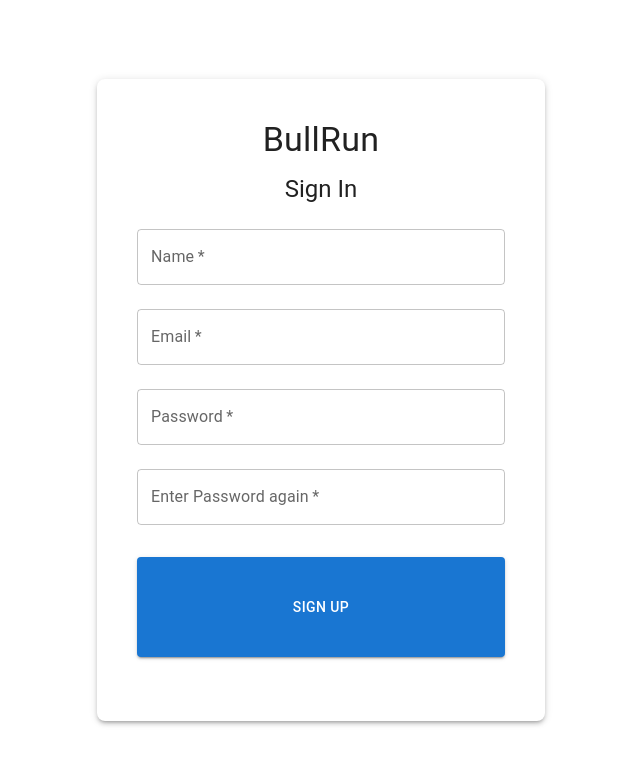
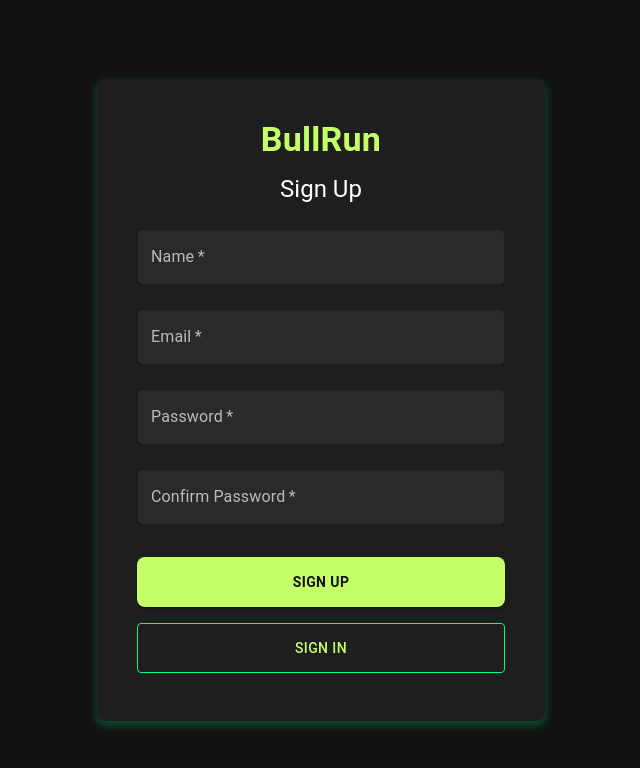
Before and after one commit to brennandavenport/BullRun, a React (Create React App) app: page /signup in a window 1280 px wide. Shown: the top 768 px of the page, without its empty margins (319-959 px from the left). Built offline with nearby package versions, Linux system fonts and the light colour scheme.

Commit message:
styles for sign in and sign up

```diff
--- /dev/null
+++ b/src/pages/SignUp.css
@@ -0,0 +1,74 @@
+/* sign-up.css */
+
+.signup-container {
+    display: flex;
+    align-items: center;
+    justify-content: center;
+    min-height: 100vh;
+    background-color: #121212; /* Dark background */
+  }
+
+  .signup-card {
+    width: 400px;
+    padding: 3rem;
+    border-radius: 8px;
+    box-shadow: 0px 4px 10px rgba(0, 255, 127, 0.3); /* Soft green glow */
+    background-color: #1e1e1e; /* Dark background for the card */
+    color: #ffffff; /* Ensure the text color is white for contrast */
+  }
+
+  .signup-title {
+    color: #c4ff68; /* Light green for BullRun */
+    font-weight: bold;
+    text-align: center;
+  }
+
+  .signup-subtitle {
+    color: #ffffff; /* White text for contrast */
+    text-align: center;
+  }
+
+  .signup-error {
+    margin-bottom: 1rem;
+    color: #ff4c4c; /* Red error message */
+    text-align: center;
+  }
+
+  .signup-input {
+    background-color: #2a2a2a; /* Dark input background */
+    border-radius: 8px;
+    color: white;
+    margin-bottom: 1rem;
+  }
+
+  .signup-input .MuiInputBase-input {
+    color: white; /* White text for input */
+  }
+
+  .signup-input .MuiInputLabel-root {
+    color: #bbbbbb; /* Light gray label text */
+  }
+
+  .signup-button {
+    margin-top: 1.5rem;
+    margin-bottom: 1rem;
+    background-color: #c4ff68; /* Light green button */
+    color: #121212; /* Dark text */
+    font-weight: bold;
+    border-radius: 8px;
+    height: 50px;
+  }
+
+  .signup-button:hover {
+    background-color: #00cc66; /* Slightly darker green on hover */
+  }
+
+  .signup-signup-button {
+    height: 50px;
+    color: #c4ff68; /* Light green text */
+    border-color: #00ff7f; /* Light green border */
+  }
+
+  .signup-signup-button:hover {
+    border-color: #00cc66; /* Slightly darker green on hover */
+  }
--- a/src/pages/SignUp.jsx
+++ b/src/pages/SignUp.jsx
@@ -1,4 +1,4 @@
-import React, { useState } from 'react';
+import { useState } from "react";
 import {
   Box,
   Button,
@@ -7,30 +7,32 @@ import {
   CardContent,
   Typography,
 } from "@mui/material";
-import { motion } from "framer-motion";
 import { useNavigate } from "react-router-dom";
 
 export default function SignUp() {
-  // State variables for form fields
-  const [email, setEmail] = useState('');
-  const [name, setName] = useState('');
-  const [password, setPassword] = useState('');
-  const [password2, setPassword2] = useState('');
-  const [error, setError] = useState('');
+  const [name, setName] = useState("");
+  const [email, setEmail] = useState("");
+  const [password, setPassword] = useState("");
+  const [password2, setPassword2] = useState(""); // Renamed confirmPassword to password2 for consistency
+  const [error, setError] = useState("");
   const navigate = useNavigate();
 
   const handleSubmit = async (e) => {
     e.preventDefault();
-    if (!email || !password || !password2) {
-      setError("Email and password are required");
+
+    if (!email || !password || !password2 || !name) {
+      setError("All fields are required");
       return;
-    } else if (password !== password2) {
+    }
+
+    if (password !== password2) {
       setError("Passwords do not match");
       return;
     }
 
-    setError("");
-    console.log("Logging in with", { email, password });
+    setError(""); // Reset error state
+
+    console.log("Logging in with", {name, email, password });
     try {
       // Send a POST request to your Django backend
       const response = await fetch("http://localhost:8000/auth/register/", {
@@ -53,54 +55,90 @@ export default function SignUp() {
         navigate("/setup");
       } else {
         // Handle errors from the backend
-        setError(data.detail || "Invalid credentials, try again");
+        setError(data.detail || "Registration failed, try again");
       }
     } catch (err) {
-      console.error("Error during login:", err);
+      console.error("Error during signup:", err);
       setError("An error occurred. Please try again.");
     }
+  };
 
-    //navigate("/setup");
+  const handleSignInClick = () => {
+    // Redirect to the SignIn page
+    navigate("/signin");
   };
 
   return (
     <Box
+      className="signup-container"
       display="flex"
       alignItems="center"
       justifyContent="center"
       minHeight="100vh"
-      bgcolor="background.default"
+      bgcolor="#121212" // Dark background
     >
-      <motion.div
-        initial={{ opacity: 0, y: -20 }}
-        animate={{ opacity: 1, y: 0 }}
-        transition={{ duration: 0.5 }}
+      <Card
+        className="signup-card"
+        sx={{
+          width: 400,
+          p: 3,
+          borderRadius: 2,
+          boxShadow: "0px 4px 10px rgba(0, 255, 127, 0.3)", // Soft green glow
+          backgroundColor: "#1e1e1e", // Slightly lighter dark card
+        }}
       >
-        <Card sx={{ width: 400, p: 3, borderRadius: 2, boxShadow: 3 }}>
         <CardContent>
-            <Typography variant="h4" align="center" gutterBottom>
+          <Typography
+            className="signup-title"
+            variant="h4"
+            align="center"
+            gutterBottom
+            sx={{ color: "#c4ff68", fontWeight: "bold" }} // Light green for BullRun
+          >
             BullRun
           </Typography>
-            <Typography variant="h5" align="center" gutterBottom>
-              Sign In
+          <Typography
+            className="signup-subtitle"
+            variant="h5"
+            align="center"
+            gutterBottom
+            sx={{ color: "#ffffff" }} // White text for contrast
+          >
+            Sign Up
           </Typography>
           {error && (
-              <Typography color="error" align="center" sx={{ mb: 2 }}>
+            <Typography
+              className="signup-error"
+              color="error"
+              align="center"
+              sx={{ mb: 2, color: "#ff4c4c" }} // Red error message
+            >
               {error}
             </Typography>
           )}
           <form onSubmit={handleSubmit}>
             <TextField
+              className="signup-input"
               fullWidth
               label="Name"
-                type="name"
               value={name}
               onChange={(e) => setName(e.target.value)}
               placeholder="Enter your name"
               margin="normal"
               required
+              sx={{
+                backgroundColor: "#2a2a2a", // Dark input background
+                borderRadius: "8px",
+                "& .MuiInputBase-input": {
+                  color: "white", // White text for input
+                },
+                "& .MuiInputLabel-root": {
+                  color: "#bbbbbb", // Light gray label text
+                },
+              }}
             />
             <TextField
+              className="signup-input"
               fullWidth
               label="Email"
               type="email"
@@ -109,8 +147,19 @@ export default function SignUp() {
               placeholder="Enter your email"
               margin="normal"
               required
+              sx={{
+                backgroundColor: "#2a2a2a", // Dark input background
+                borderRadius: "8px",
+                "& .MuiInputBase-input": {
+                  color: "white", // White text for input
+                },
+                "& .MuiInputLabel-root": {
+                  color: "#bbbbbb", // Light gray label text
+                },
+              }}
             />
             <TextField
+              className="signup-input"
               fullWidth
               label="Password"
               type="password"
@@ -119,29 +168,76 @@ export default function SignUp() {
               placeholder="Enter your password"
               margin="normal"
               required
+              sx={{
+                backgroundColor: "#2a2a2a", // Dark input background
+                borderRadius: "8px",
+                "& .MuiInputBase-input": {
+                  color: "white", // White text for input
+                },
+                "& .MuiInputLabel-root": {
+                  color: "#bbbbbb", // Light gray label text
+                },
+              }}
             />
             <TextField
+              className="signup-input"
               fullWidth
-                label="Enter Password again"
+              label="Confirm Password"
               type="password"
               value={password2}
               onChange={(e) => setPassword2(e.target.value)}
-                placeholder="Enter your password"
+              placeholder="Confirm your password"
               margin="normal"
               required
+              sx={{
+                backgroundColor: "#2a2a2a", // Dark input background
+                borderRadius: "8px",
+                "& .MuiInputBase-input": {
+                  color: "white", // White text for input
+                },
+                "& .MuiInputLabel-root": {
+                  color: "#bbbbbb", // Light gray label text
+                },
+              }}
             />
             <Button
+              className="signup-button"
               type="submit"
               fullWidth
               variant="contained"
-                sx={{ mt: 3, mb: 2 }}
+              sx={{
+                mt: 3,
+                mb: 2,
+                backgroundColor: "#c4ff68", // Light green button
+                color: "#121212", // Dark text
+                fontWeight: "bold",
+                borderRadius: "8px",
+                height: "50px",
+                "&:hover": {
+                  backgroundColor: "#00cc66", // Slightly darker green on hover
+                },
+              }}
             >
               Sign Up
+            </Button>
+            <Button
+              fullWidth
+              variant="outlined"
+              onClick={handleSignInClick}
+              sx={{
+                height: "50px",
+                color: "#c4ff68", // Light green text
+                borderColor: "#00ff7f", // Light green border
+                "&:hover": {
+                  borderColor: "#00cc66", // Slightly darker green on hover
+                },
+              }}
+            >
+              Sign In
             </Button>
           </form>
         </CardContent>
       </Card>
-      </motion.div>
     </Box>
   );
 }
```
Also changed, not shown: src/pages/SignIn.css (added, +67 -0 lines), src/pages/SignIn.jsx (+81 -20 lines). Lines whose indentation alone changed are shown as unchanged.
